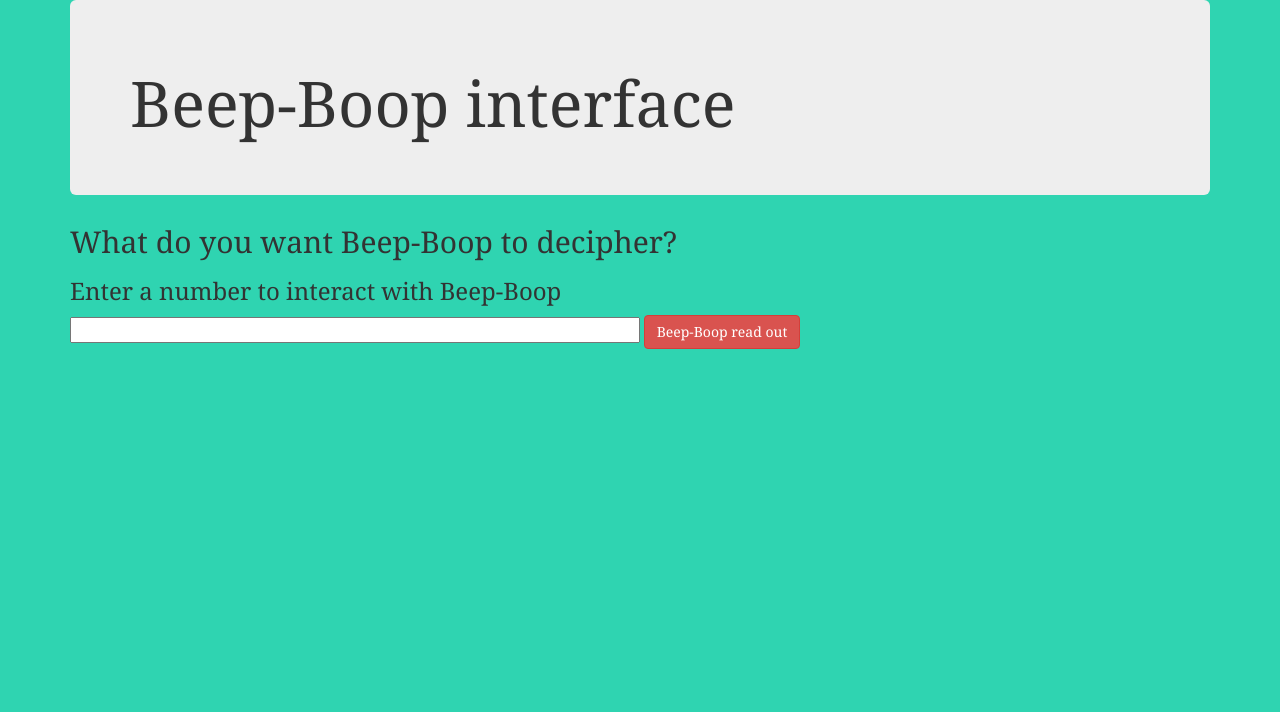
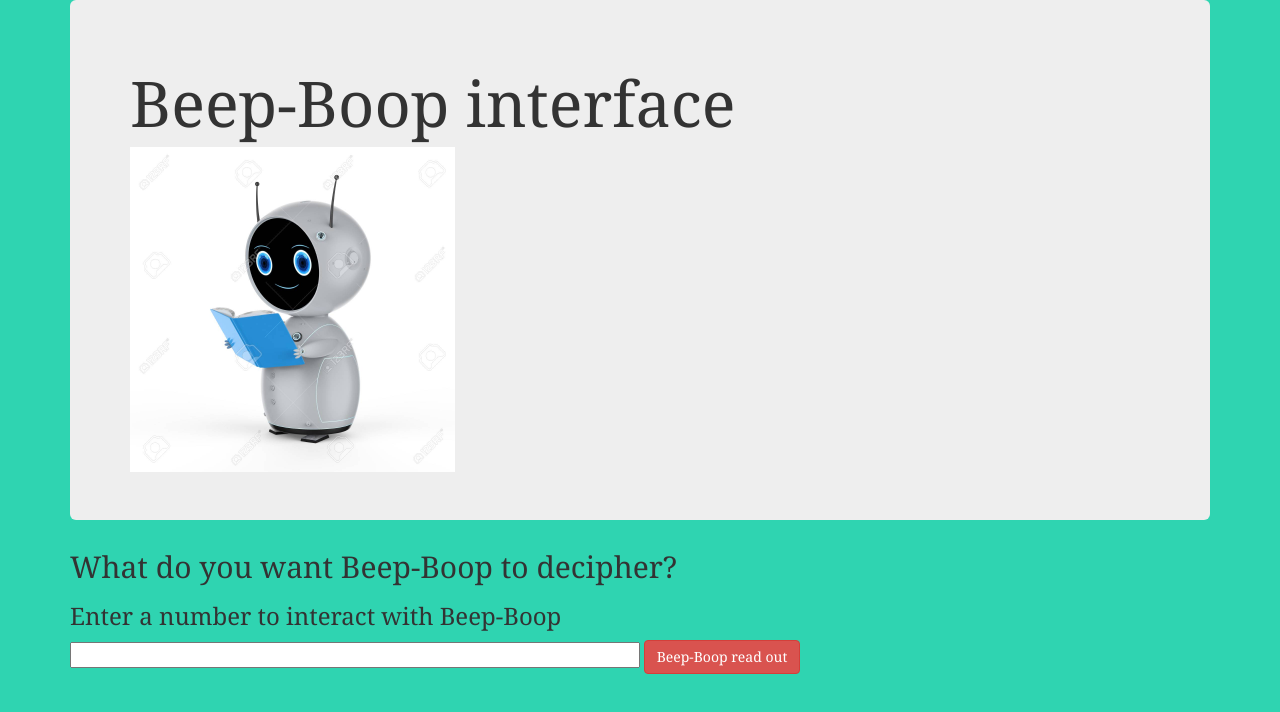
Before and after one commit to jstocks01/Friday-24-project, a plain HTML site: page index.html in a window 1280 px wide. Drawn offline with Linux system fonts and the light colour scheme.

Commit message:
add image

```diff
--- a/css/styles.css
+++ b/css/styles.css
@@ -5,3 +5,6 @@ body{
 input{
   width: 50%;
 }
+img{
+  width: 325px
+}
--- a/index.html
+++ b/index.html
@@ -12,6 +12,7 @@
   <div class= "container">
     <div class= "jumbotron">
         <h1>Beep-Boop interface</h1>
+        <img src="img/beep-boop.jpg" alt="friendly robot">
     </div>
     <form id="beep">
         <h2>What do you want Beep-Boop to decipher?</h2>
```
Also changed, not shown: img/beep-boop.jpg (added).
